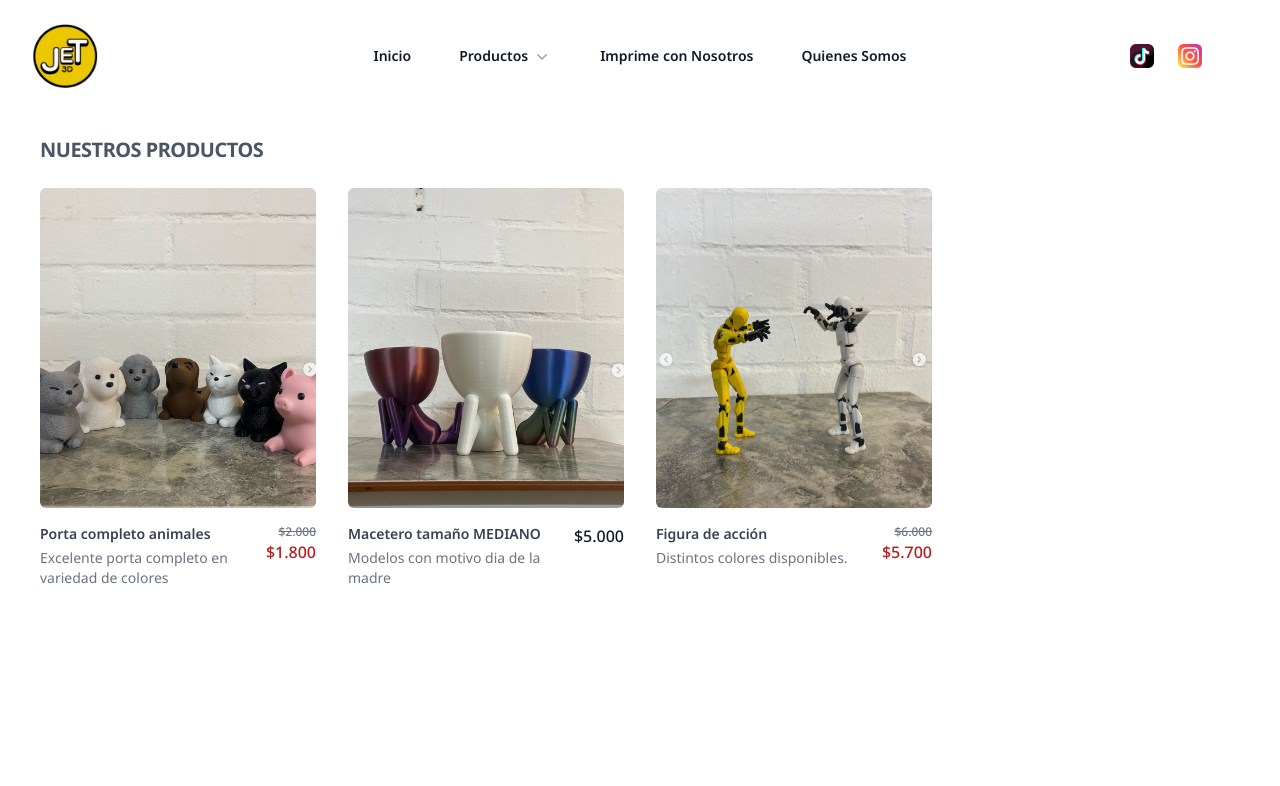
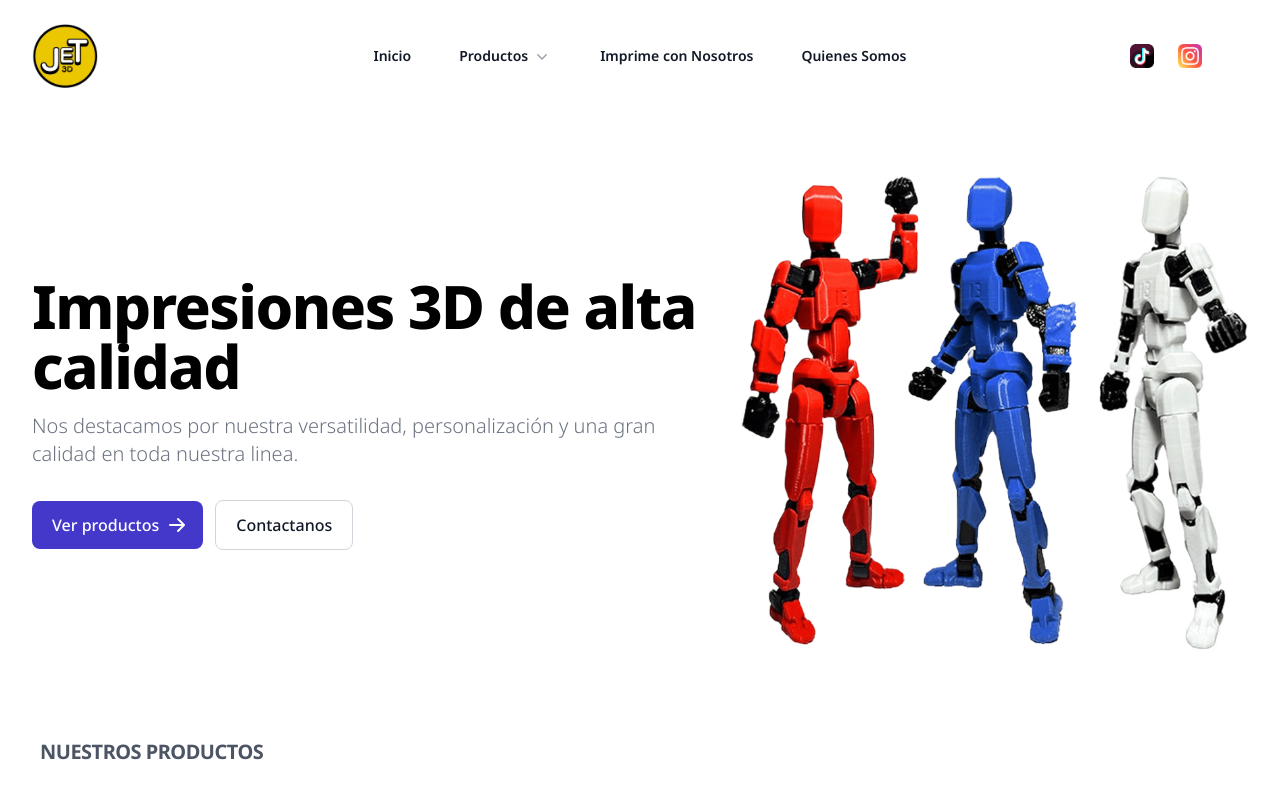
Before and after one commit to nicolas772/jet-impresiones-front, a React (Vite) app: page / in a window 1280 px wide. Shown: the top 786 px of the page. Built offline with nearby package versions, Linux system fonts and the light colour scheme; some icons are missing.

Commit message:
se agrega hero y modificaciones a grid columns en products

```diff
--- /dev/null
+++ b/src/components/Hero.jsx
@@ -0,0 +1,23 @@
+export default function Hero () {
+  'mx-auto max-w-2xl px-4 py-4 sm:px-6 sm:py-4 lg:max-w-7xl lg:px-8'
+  return (
+    <section className='bg-white dark:bg-gray-900'>
+      <div className='grid max-w-screen-xl px-4 py-8 mx-auto sm:px-6 lg:px-8 lg:gap-8 xl:gap-0 lg:py-16 lg:grid-cols-12'>
+        <div className='mr-auto place-self-center lg:col-span-7'>
+          <h1 className='max-w-2xl mb-4 text-4xl font-extrabold tracking-tight leading-none md:text-5xl xl:text-6xl dark:text-white'>Impresiones 3D de alta calidad</h1>
+          <p className='max-w-2xl mb-6 font-light text-gray-500 lg:mb-8 md:text-lg lg:text-xl dark:text-gray-400'>Nos destacamos por nuestra versatilidad, personalización y una gran calidad en toda nuestra linea.</p>
+          <a href='#productos' className='inline-flex items-center justify-center px-5 py-3 mr-3 text-base font-medium text-center text-white rounded-lg bg-primary-700 hover:bg-primary-800 focus:ring-4 focus:ring-primary-300 dark:focus:ring-primary-900'>
+            Ver productos
+            <svg className='w-5 h-5 ml-2 -mr-1' fill='currentColor' viewBox='0 0 20 20' xmlns='http://www.w3.org/2000/svg'><path fillRule='evenodd' d='M10.293 3.293a1 1 0 011.414 0l6 6a1 1 0 010 1.414l-6 6a1 1 0 01-1.414-1.414L14.586 11H3a1 1 0 110-2h11.586l-4.293-4.293a1 1 0 010-1.414z' clipRule='evenodd' /></svg>
+          </a>
+          <a href='/print-with-us' className='inline-flex items-center justify-center px-5 py-3 text-base font-medium text-center text-gray-900 border border-gray-300 rounded-lg hover:bg-gray-100 focus:ring-4 focus:ring-gray-100 dark:text-white dark:border-gray-700 dark:hover:bg-gray-700 dark:focus:ring-gray-800'>
+            Contactanos
+          </a>
+        </div>
+        <div className='hidden lg:mt-0 lg:col-span-5 lg:flex'>
+          <img src='/heroImage.png' alt='mockup' />
+        </div>
+      </div>
+    </section>
+  )
+}
--- /dev/null
+++ b/src/components/Home.jsx
@@ -0,0 +1,10 @@
+import Products from './Products'
+import Hero from './Hero'
+export default function Home ({ products }) {
+  return (
+    <>
+      <Hero />
+      <Products products={products} />
+    </>
+  )
+}
--- a/src/components/Navbar.jsx
+++ b/src/components/Navbar.jsx
@@ -151,7 +151,7 @@ export default function Navbar () {
             <a href='/' className='-m-1.5 p-1.5'>
               <span className='sr-only'>Jet Impresiones 3D</span>
               <img
-                className='h-14 w-auto'
+                className='h-16 w-auto'
                 src='../../jetLogoLarge.png'
                 alt='Logo de JET Impresiones 3D'
               />
--- a/src/components/PrintWithUs.jsx
+++ b/src/components/PrintWithUs.jsx
@@ -35,7 +35,7 @@ export default function PrintWithUs () {
             <div className='py-8 lg:py-10 px-4 mx-auto max-w-screen-md'>
               <h2 className='mb-4 text-3xl tracking-tight font-extrabold text-center text-gray-900 dark:text-white'>¿Quieres imprimir con nosotros?</h2>
               <p className='mb-8 lg:mb-16 font-light text-center text-gray-500 dark:text-gray-400 sm:text-lg'>
-                Podemos ayudarte a materializar tus proyectos con nuestras impresoras 3D de alta precisión. Completa el formulario y nos pondremos en contacto contigo pronto. ¡Esperamos trabajar contigo!
+                Podemos ayudarte a materializar tus proyectos con nuestras impresoras 3D de alta precisión. Completa el formulario y nos pondremos en contacto pronto. ¡Esperamos trabajar contigo!
               </p>
               <form onSubmit={handleSubmit} className='space-y-8'>
                 <div>
--- a/src/components/Products.jsx
+++ b/src/components/Products.jsx
@@ -2,10 +2,10 @@ import ProductItem from './ProductItem'
 
 export default function Products ({ products }) {
   return (
-    <div className='bg-white/95 m-2 rounded-lg'>
-      <div className='mx-auto max-w-2xl px-4 py-4 sm:px-6 sm:py-4 lg:max-w-7xl lg:px-8'>
+    <div id='productos' className='bg-white/95 m-2 rounded-lg'>
+      <div className='px-4 py-4 sm:px-6 sm:py-4 lg:px-8'>
         <h2 className='text-xl font-bold tracking-tight text-gray-600 uppercase'>Nuestros productos</h2>
-        <div className='mt-6 grid gird-cols-1 gap-x-6 gap-y-10 sm:grid-cols-2 lg:grid-cols-4 xl:gap-x-8'>
+        <div className='mt-6 grid grid-cols-1 sm:grid-cols-2 md:grid-cols-3 lg:grid-cols-4 gap-x-6 gap-y-10'>
           {
             products.map((product) => (
               <div key={product.id}>
--- a/src/main.jsx
+++ b/src/main.jsx
@@ -8,7 +8,6 @@ import App from './App.jsx'
 import './index.css'
 import ErrorPage from './components/ErrorPage.jsx'
 import ProductReview from './components/ProductReview.jsx'
-import Products from './components/Products'
 import ShopingCart from './components/shopingCart/ShopingCart.jsx'
 import Delivery from './components/delivery/Delivery.jsx'
 import { products as initialProducts } from './mocks/products.json'
@@ -17,6 +16,7 @@ import PrintWithUs from './components/PrintWithUs.jsx'
 import AboutUs from './components/AboutUs.jsx'
 import Confirmation from './components/orderConfirmation/Confirmation.jsx'
 import TransferConfirmation from './components/orderConfirmation/TransferConfirmation.jsx'
+import Home from './components/Home.jsx'
 
 const router = createBrowserRouter([
   {
@@ -26,7 +26,7 @@ const router = createBrowserRouter([
     children: [
       {
         path: '',
-        element: <Products products={initialProducts} />
+        element: <Home products={initialProducts} />
       },
       {
         path: 'shoping-cart',
```
Also changed, not shown: public/heroImage.png (added).
